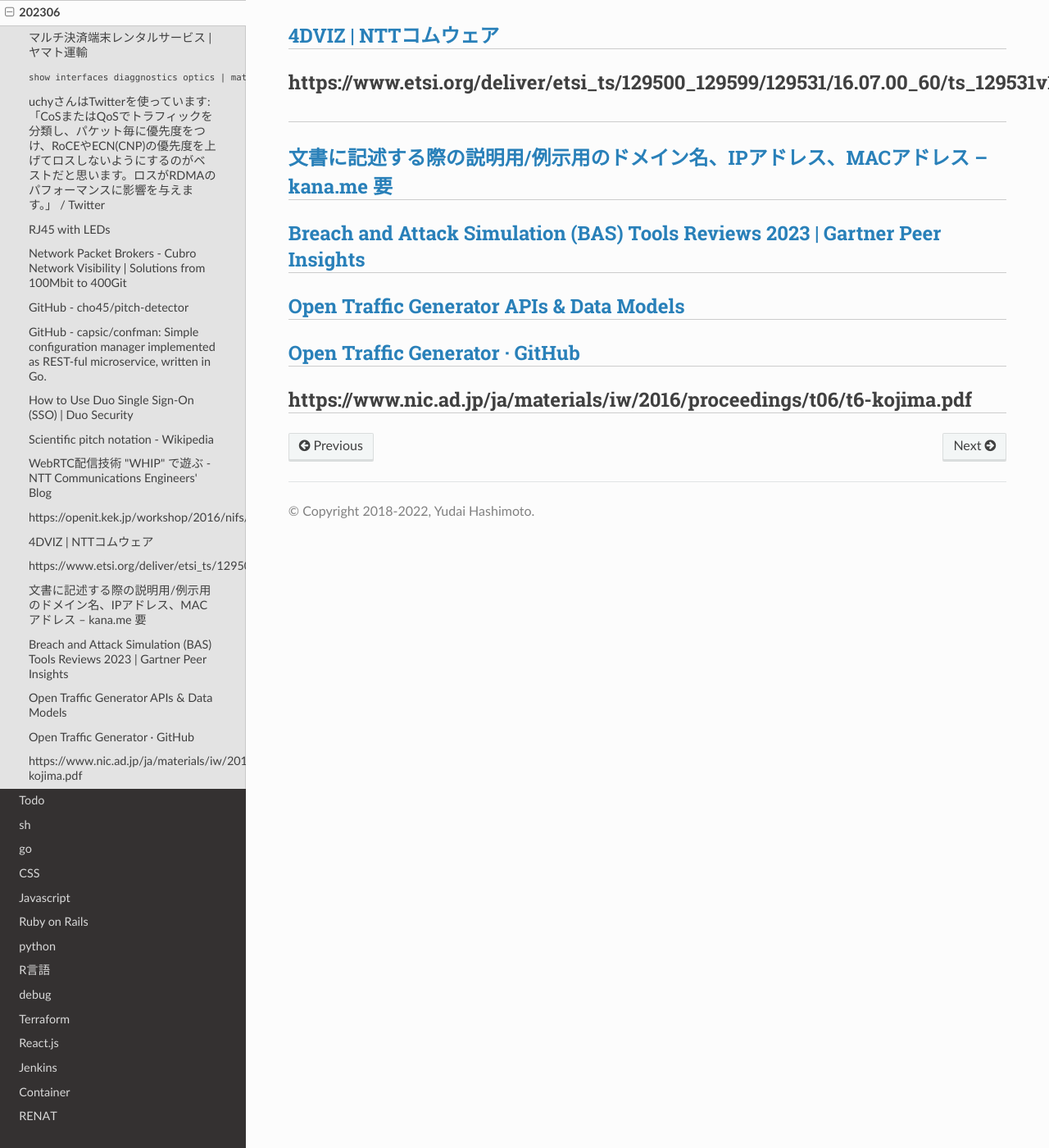
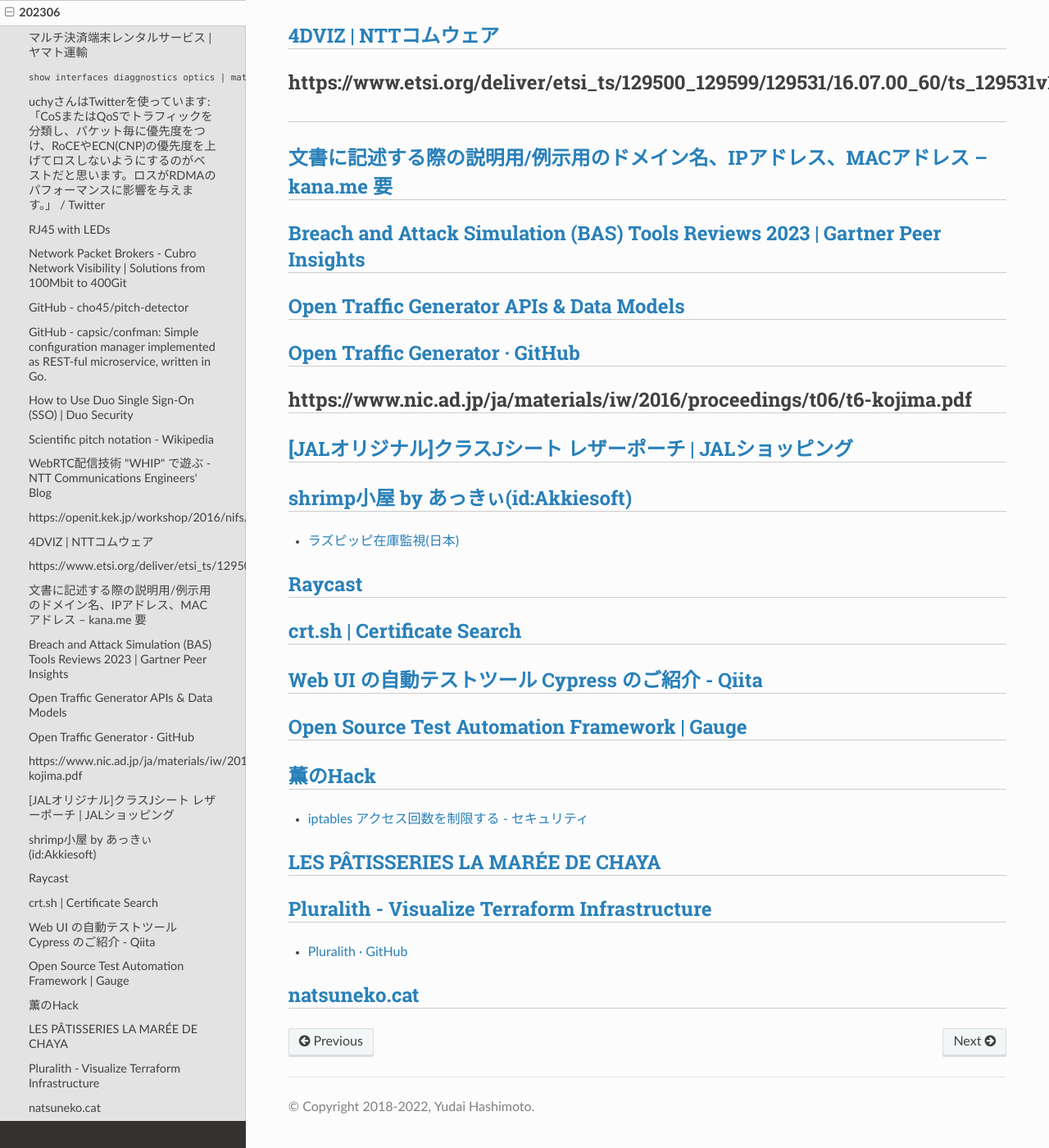
Before and after one commit to jp7fkf/JP7FKF-Warehouse, a Sphinx documentation site: the page built from source/dialy/202306.md, in a window 1280 px wide and 1400 px high, scrolled down 1118 px. Shown: the whole window at 82% size. Built offline with Sphinx 7.4.7 and the Read the Docs theme 2.0.0, drawn with Linux system fonts in a browser that asks for light colours.

Commit message:
2023-07-06 21:18:02 JST

```diff
--- a/source/dialy/202306.md
+++ b/source/dialy/202306.md
@@ -41,3 +41,26 @@
 ## [Open Traffic Generator · GitHub](https://github.com/open-traffic-generator)
 
 ## https://www.nic.ad.jp/ja/materials/iw/2016/proceedings/t06/t6-kojima.pdf
+
+## [[JALオリジナル]クラスJシート レザーポーチ | JALショッピング](https://www.shop.jal.co.jp/item/5348J/)
+
+## [shrimp小屋 by あっきぃ(id:Akkiesoft)](https://shrimp.marokun.net/)
+- [ラズピッピ在庫監視(日本)](https://shrimp.marokun.net/rpilocator_ja/)
+
+## [Raycast](https://www.raycast.com/)
+
+## [crt.sh | Certificate Search](https://crt.sh/)
+
+## [Web UI の自動テストツール Cypress のご紹介 - Qiita](https://qiita.com/kkakizaki/items/4b6625a56fd2fa4c741c)
+
+## [Open Source Test Automation Framework | Gauge](https://gauge.org/)
+
+## [薫のHack](https://kaworu.jpn.org/#)
+- [iptables アクセス回数を制限する - セキュリティ](https://kaworu.jpn.org/security/iptables_%E3%82%A2%E3%82%AF%E3%82%BB%E3%82%B9%E5%9B%9E%E6%95%B0%E3%82%92%E5%88%B6%E9%99%90%E3%81%99%E3%82%8B)
+
+## [LES PÂTISSERIES LA MARÉE DE CHAYA](https://patisseries.chaya.co.jp/)
+
+## [Pluralith - Visualize Terraform Infrastructure](https://www.pluralith.com/)
+- [Pluralith · GitHub](https://github.com/Pluralith)
+
+## [natsuneko.cat](https://www.natsuneko.cat/)
```
Also changed, not shown: source/todo.md (+0 -2 lines), source/dialy/202305.md (line endings or trailing spaces).
